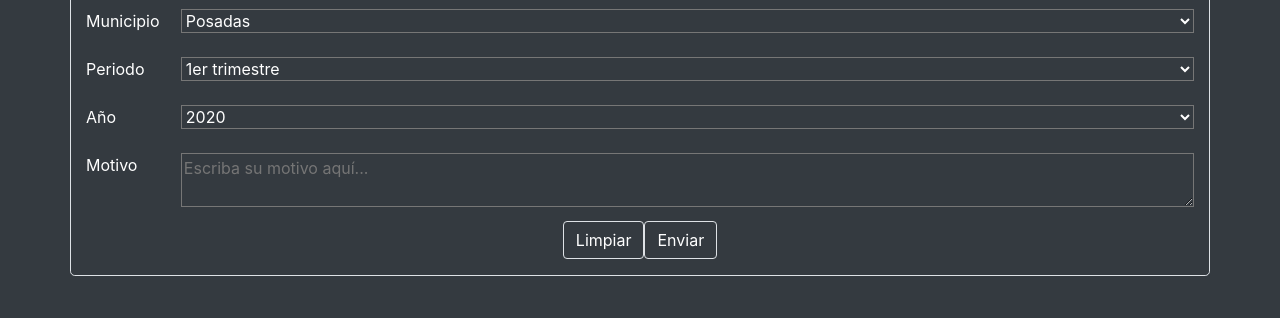
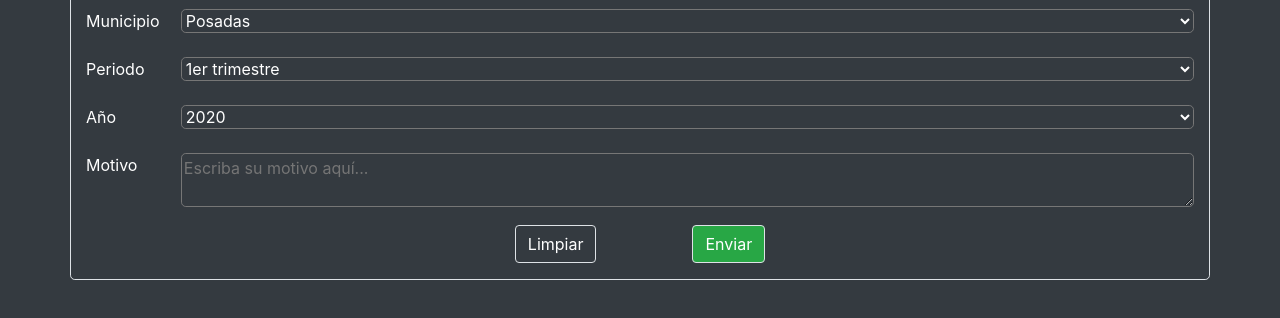
Before and after one commit to guillermo-suarez/practica-formulario, a plain HTML site: page index.html in a window 1280 px wide. Shown: the part 58-376 px from the top of the page. Drawn offline with Linux system fonts and the light colour scheme.

Commit message:
Terminado, TODO con bootstrap

```diff
--- a/index.html
+++ b/index.html
@@ -20,7 +20,7 @@
                                 <label for="cb_municipios">Municipio</label>
                             </div>
                             <div class="col-lg-11">
-                                <select class="w-100 bg-dark text-white" name="municipios" id="cb_municipios">
+                                <select class="w-100 bg-dark text-white rounded-lg" name="municipios" id="cb_municipios">
                                     <option value="pos">Posadas</option>
                                     <option value="obe">Oberá</option>
                                     <option value="apo">Apóstoles</option>
@@ -32,7 +32,7 @@
                                 <label for="cb_periodos">Periodo</label>
                             </div>
                             <div class="col-lg-11">
-                                <select class="w-100 bg-dark text-white" name="periodos" id="cb_periodos">
+                                <select class="w-100 bg-dark text-white rounded-lg" name="periodos" id="cb_periodos">
                                     <option value="1">1er trimestre</option>
                                     <option value="2">2do trimestre</option>
                                     <option value="3">3er trimestre</option>
@@ -45,7 +45,7 @@
                                 <label for="cb_anios">Año</label>
                             </div>
                             <div class="col-lg-11">
-                                <select class="w-100 bg-dark text-white" name="anios" id="cb_anios">
+                                <select class="w-100 bg-dark text-white rounded-lg" name="anios" id="cb_anios">
                                     <option value="20">2020</option>
                                     <option value="21">2021</option>
                                     <option value="22">2022</option>
@@ -59,12 +59,12 @@
                                 <label for="txt_motivo">Motivo</label>
                             </div>
                             <div class="col-lg-11">
-                                <textarea class="w-100 bg-dark text-white" id="txt_motivo" placeholder="Escriba su motivo aquí..."></textarea>
+                                <textarea class="w-100 bg-dark text-white rounded-lg" id="txt_motivo" placeholder="Escriba su motivo aquí..."></textarea>
                             </div>
                         </div>
-                        <div class="row justify-content-center pb-3">
-                            <button id="btn_clear" class="btn border bg-dark text-white" type="reset">Limpiar</button>
-                            <button id="btn_send" class="btn border bg-dark text-white" type="submit">Enviar</button>
+                        <div class="row justify-content-center pb-3 pt-1">
+                            <button id="btn_clear" class="btn btn-dark border mr-5" type="reset">Limpiar</button>
+                            <button id="btn_send" class="btn btn-success border ml-5" type="submit">Enviar</button>
                         </div>
                     </form>
                 </div>
```
